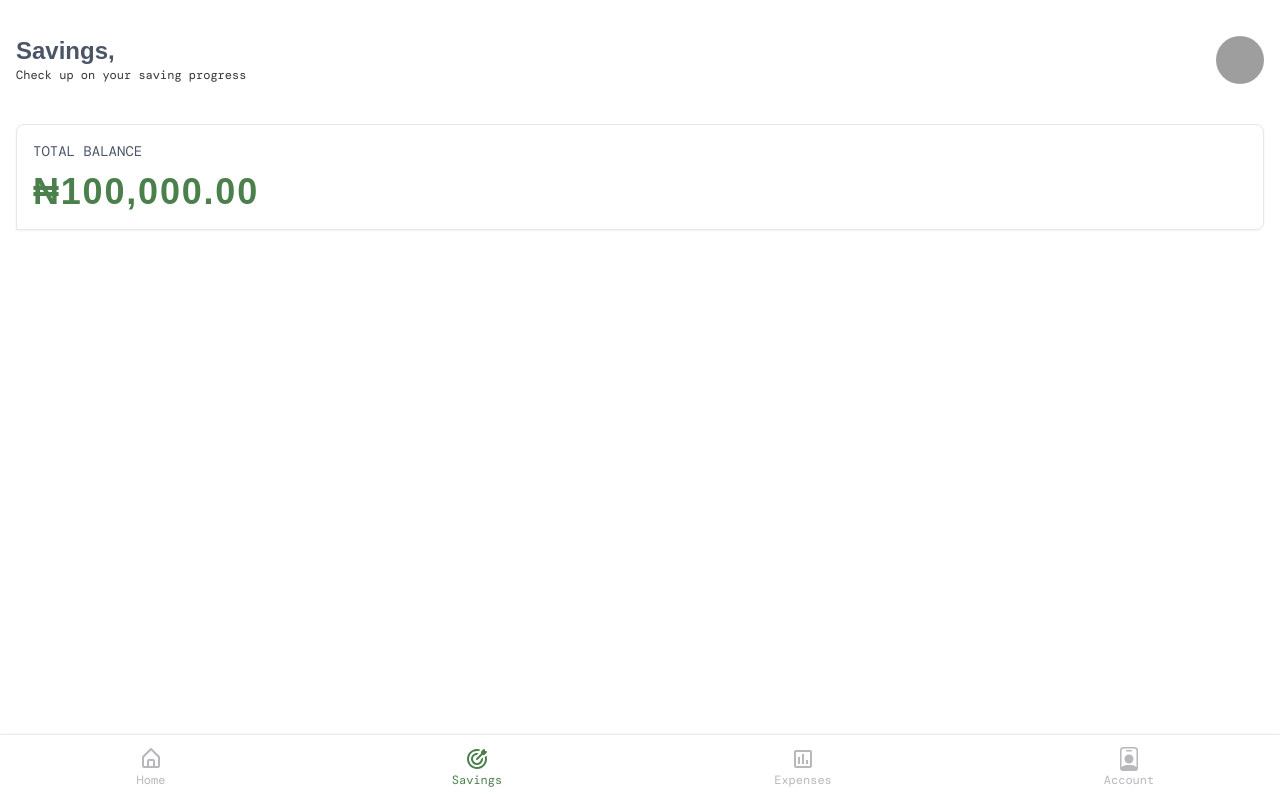
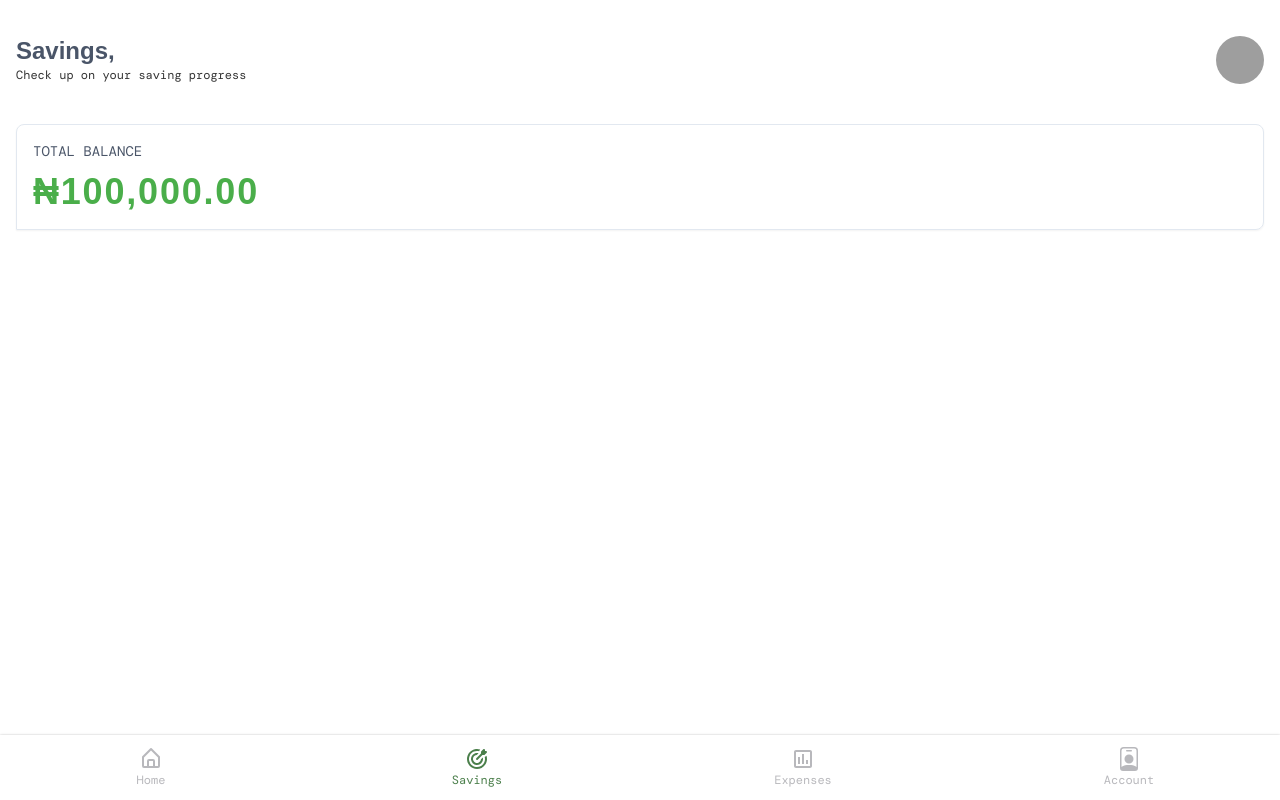
Before and after one commit to draqist/bojetin, a Next.js app: page /savings in a window 1280 px wide. Built offline with nearby package versions, Linux system fonts and the light colour scheme; grey boxes are pictures that could not be loaded; a web font is replaced by a local one.

Commit message:
feat: savings page due completion

```diff
--- a/pages/savings.tsx
+++ b/pages/savings.tsx
@@ -13,9 +13,7 @@ export default function Savings() {
             {" "}
             Savings,{" "}
           </Heading>
-          <Text fontSize="12px">
-            Check up on your saving progress
-          </Text>
+          <Text fontSize="12px">Check up on your saving progress</Text>
         </Box>
         <Link as={NextLink} href="/account" _hover={{ textDecoration: "none" }}>
           <Avatar name="Abdullah Abdulfatah " src={"https://bit.ly/kent-c-dodds"} size="md" />
@@ -35,7 +33,7 @@ export default function Savings() {
             {" "}
             Total Balance
           </Text>
-          <Heading mt="8px" fontSize="36px" color="#054e05b8" letterSpacing={"wider"}>
+          <Heading mt="8px" fontSize="36px" color="#048f04b8" letterSpacing={"wider"}>
             ₦100,000.00
           </Heading>
         </Box>
```
